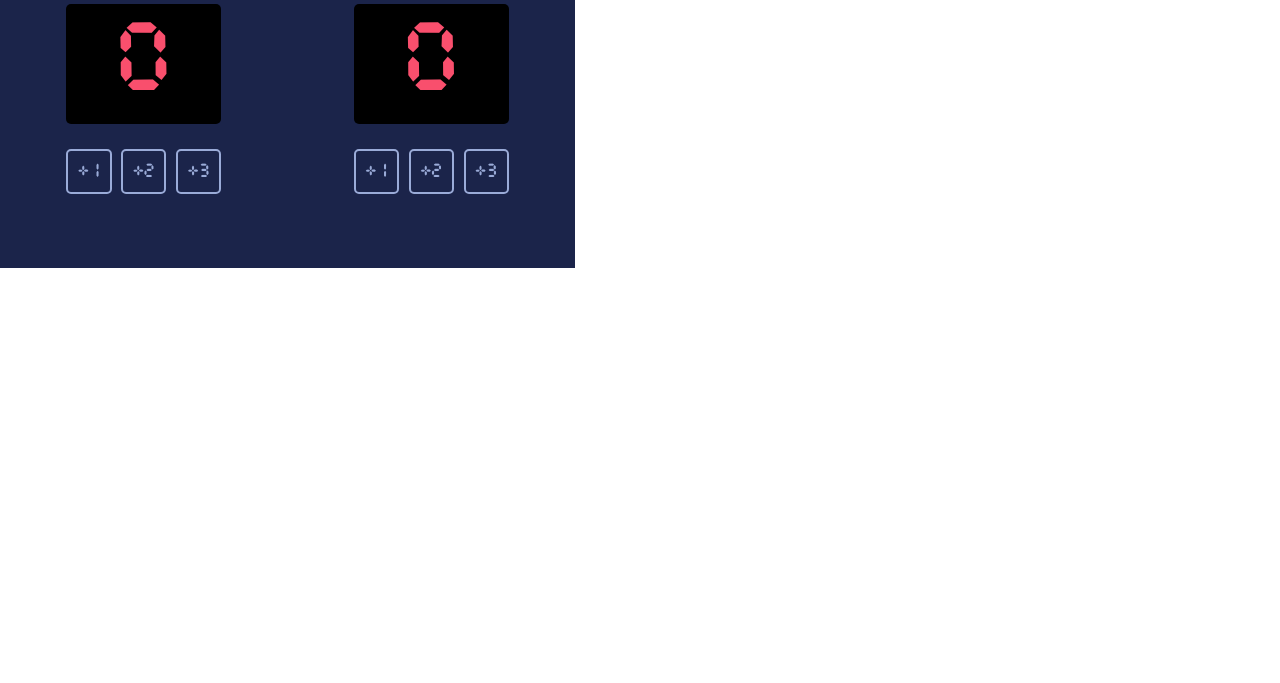
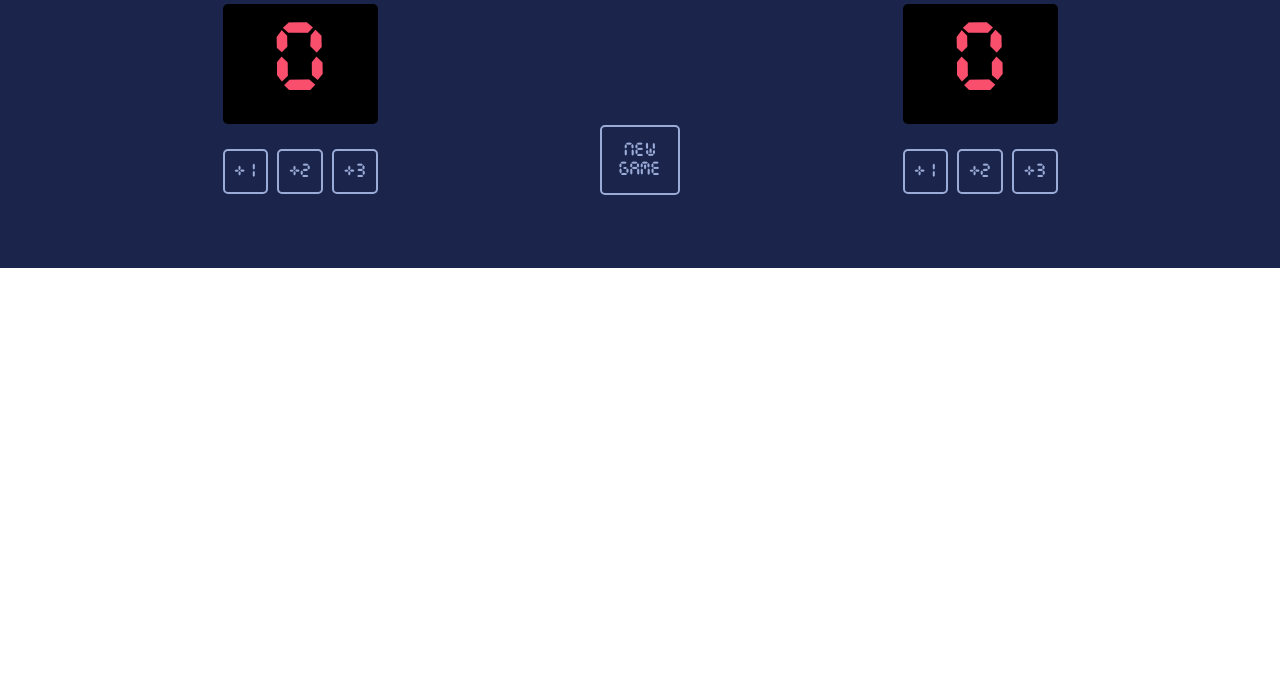
Before and after one commit to AG1965RadioHead/basketball-tablo, a plain HTML site: page index.html in a window 1280 px wide. Shown: the part 117-800 px from the top of the page. Drawn offline with Linux system fonts and the light colour scheme.

Commit message:
added NEW GAME button

```diff
--- a/index.html
+++ b/index.html
@@ -20,7 +20,12 @@
                   <button class="buttons" onclick="increment3()">+3</button>
                 </div>
             </div>
-            <div class="second-column">
+
+            <div class="button-column">
+              <button id="new-game-btn" onclick="newgame()">NEW GAME</button>
+            </div>
+
+            <div class="third-column">
                 <h3 class="first-row">GUEST</h3>
                 <div class="second-row" id="guest-count">
                   0
--- a/tablo.css
+++ b/tablo.css
@@ -9,12 +9,20 @@ body {
 
 .container {
   display: flex;
-  justify-content: space-around;
-  width: 575px;
+  justify-content: space-evenly;
+
   height: 385px;
   background-color: #1B244A;
 }
 
+.second-column {
+  width: 55px;
+  height: 385px;
+}
+
+.button-column {
+  width: 80px;
+}
 
 .first-row {
   display: flex;
@@ -70,3 +78,23 @@ body {
   margin-left: 2px;
   margin-top: 2px;
 }
+
+#new-game-btn {
+  position: absolute;
+  width: 80px;
+  height: 70px;
+  top: 242px;
+  color: #9AABD8;
+  font-size: 17px;
+  font-family: CursedTimerUlil-Aznm;
+  padding: 5px 10px 5px 10px;
+  border: 2px solid #9AABD8;
+  background-color: #1B244A;
+  border-radius: 5px;
+  cursor: pointer;
+}
+
+#new-game-btn:active {
+  margin-left: 2px;
+  margin-top: 2px;
+}
--- a/tablo.js
+++ b/tablo.js
@@ -32,3 +32,10 @@ function incrementG3() {
   guestCount += 3
   countGuest.textContent = guestCount
 }
+
+function newgame() {
+  homeCount = 0
+  guestCount = 0
+  countHome.textContent = homeCount
+  countGuest.textContent = guestCount
+}
```
